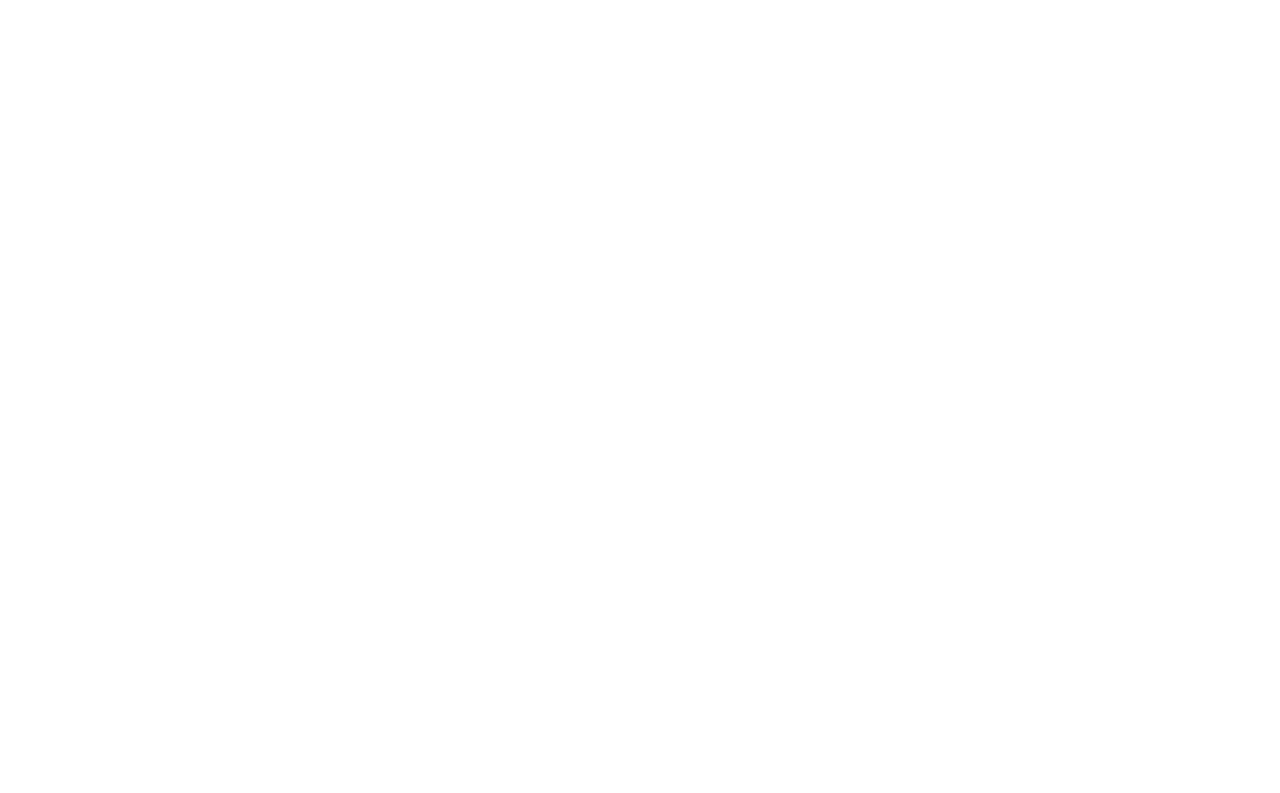
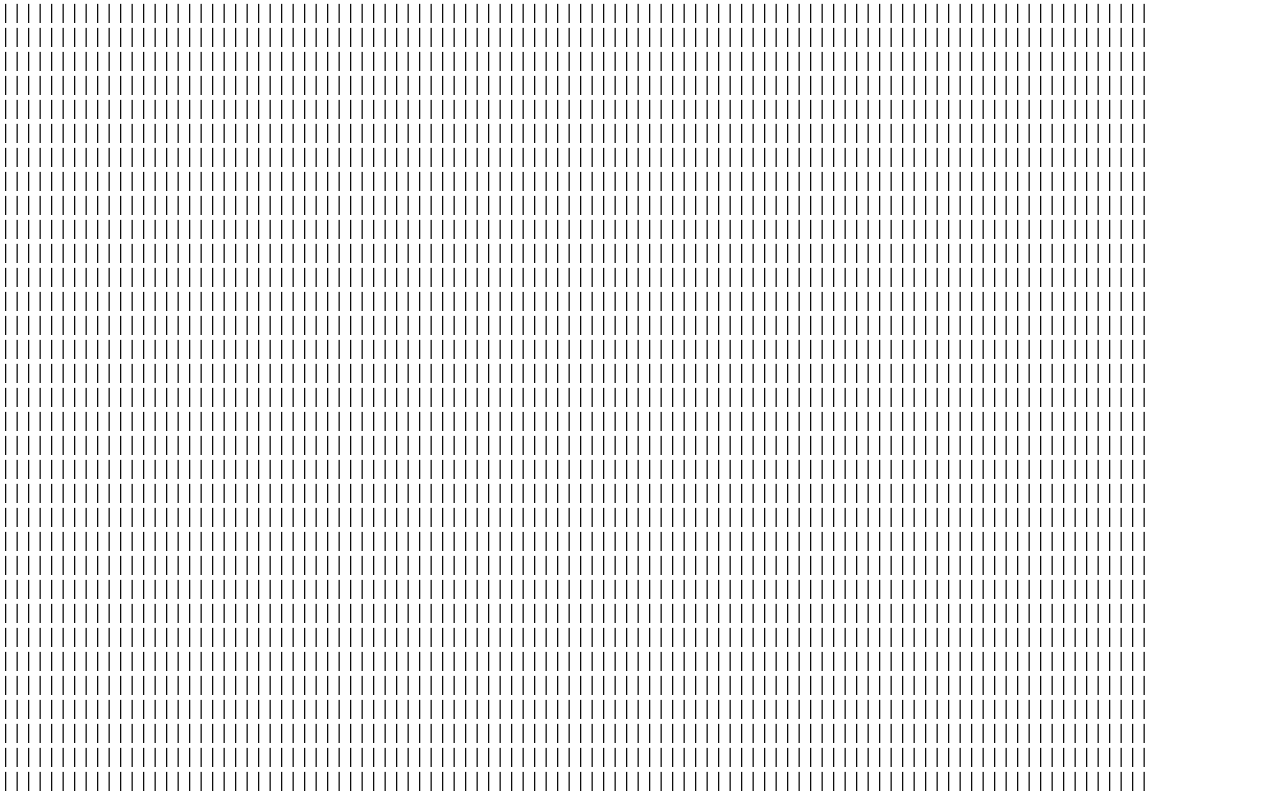
Before and after one commit to qadeersan/A-Star-Pathfinding-Visualizer, a React (Create React App) app in the folder frontend/: page / in a window 1280 px wide. Shown: the top 793 px of the page. Built offline with nearby package versions, Linux system fonts and the light colour scheme.

Commit message:
100 by 100 grid core

```diff
--- a/frontend/package.json
+++ b/frontend/package.json
@@ -8,6 +8,7 @@
     "@testing-library/user-event": "^13.5.0",
     "react": "^18.2.0",
     "react-dom": "^18.2.0",
+    "react-grid-layout": "^1.3.4",
     "react-scripts": "5.0.1",
     "web-vitals": "^2.1.4"
   },
--- a/frontend/src/App.js
+++ b/frontend/src/App.js
@@ -1,8 +1,12 @@
 import './App.css';
+import React from 'react';
+import GridInterface from './astar-grid-fe/astar-grid';
 
 function App() {
   return (
-    null
+    <div>
+    <GridInterface />
+    </div>
   );
 }
 
--- /dev/null
+++ b/frontend/src/astar-grid-fe/astar-grid.css
@@ -0,0 +1,8 @@
+table {
+    width: 90%;
+    height: 90%;
+  }
+  td {
+    width: 1%;
+    height: 1%;
+  }
--- /dev/null
+++ b/frontend/src/astar-grid-fe/astar-grid.js
@@ -0,0 +1,65 @@
+import React, { useState, useEffect } from 'react';
+import './astar-grid.css'
+
+const GridInterface = () => {
+    const [grid, setGrid] = useState(Array(100).fill().map(() => Array(100).fill('|')));
+    const [isMouseDown, setIsMouseDown] = useState(false);
+    const [elementSize, setElementSize] = useState(10);
+
+    useEffect(() => {
+        const handleResize = () => {
+            const width = window.innerWidth;
+            const height = window.innerHeight;
+            setElementSize(Math.min(width / 100, height / 100));
+        };
+        handleResize();
+        window.addEventListener('resize', handleResize);
+        return () => window.removeEventListener('resize', handleResize);
+    }, []);
+
+    const handleMouseDown = (i, j) => {
+        setIsMouseDown(true);
+        handleClick(i, j);
+    };
+
+    const handleMouseUp = () => {
+        setIsMouseDown(false);
+    };
+
+    const handleClick = (i, j) => {
+        if (!isMouseDown) return;
+        const newGrid = [...grid];
+        newGrid[i][j] = newGrid[i][j] === '|' ? '1' : '|';
+        setGrid(newGrid);
+    }
+
+    return (
+        <div>
+            <table>
+                <tbody>
+                {grid.map((row, i) => (
+                    <tr key={i}>
+                                                {row.map((col, j) => (
+                            <td key={j}
+                                style={{
+                                    width: elementSize + 'px',
+                                    height: elementSize + 'px',
+                                    backgroundColor: grid[i][j]
+                                }}
+                                onMouseDown={() => handleMouseDown(i, j)}
+                                onMouseUp={handleMouseUp}
+                                onMouseEnter={() => handleClick(i, j)}
+                            >
+                                {grid[i][j]}
+                            </td>
+                        ))}
+                    </tr>
+                ))}
+                </tbody>
+            </table>
+        </div>
+    );
+
+}
+
+export default GridInterface;
```
Also changed, not shown: 1 other file (tests, documents, lock files or other folders).
